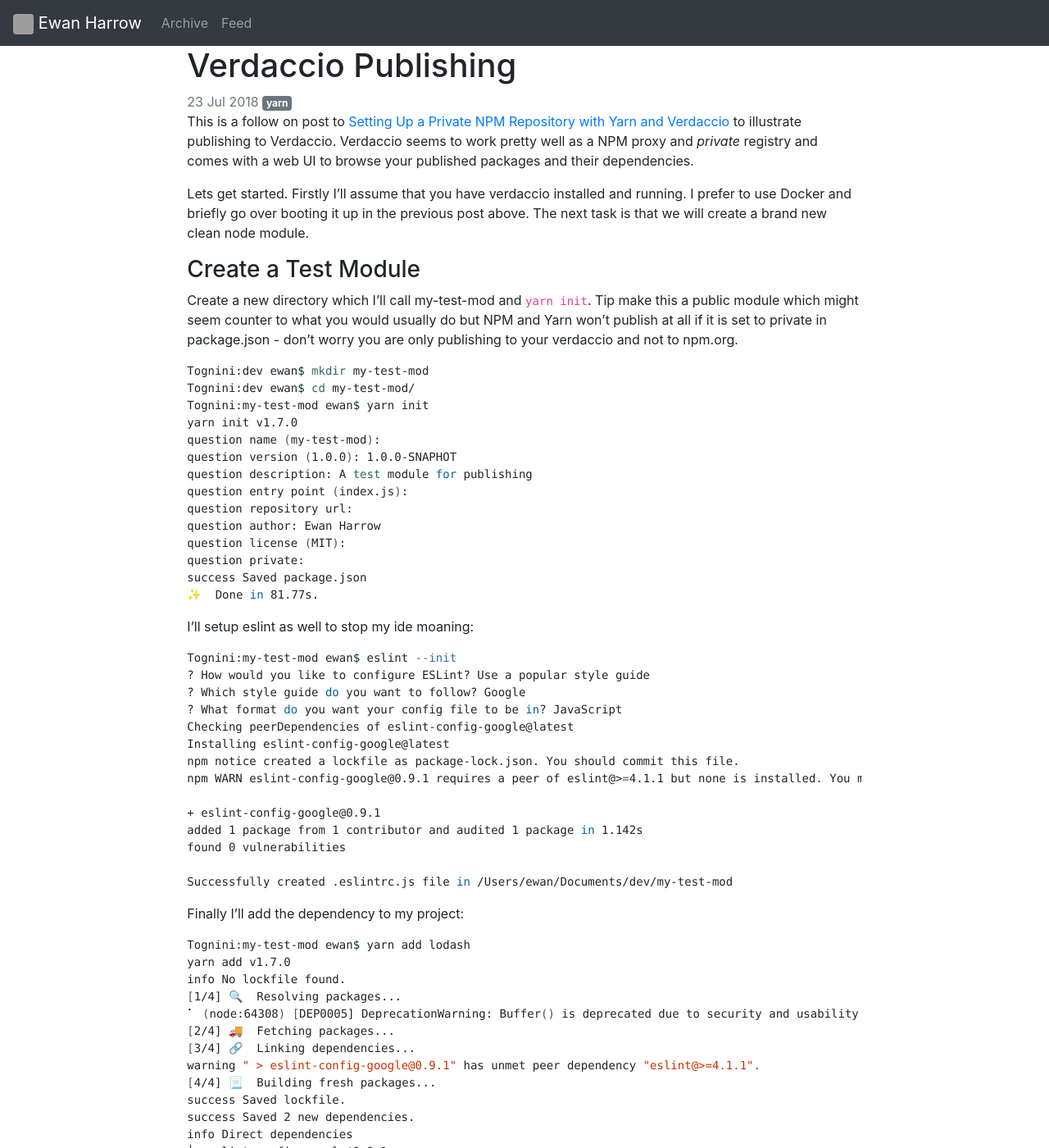
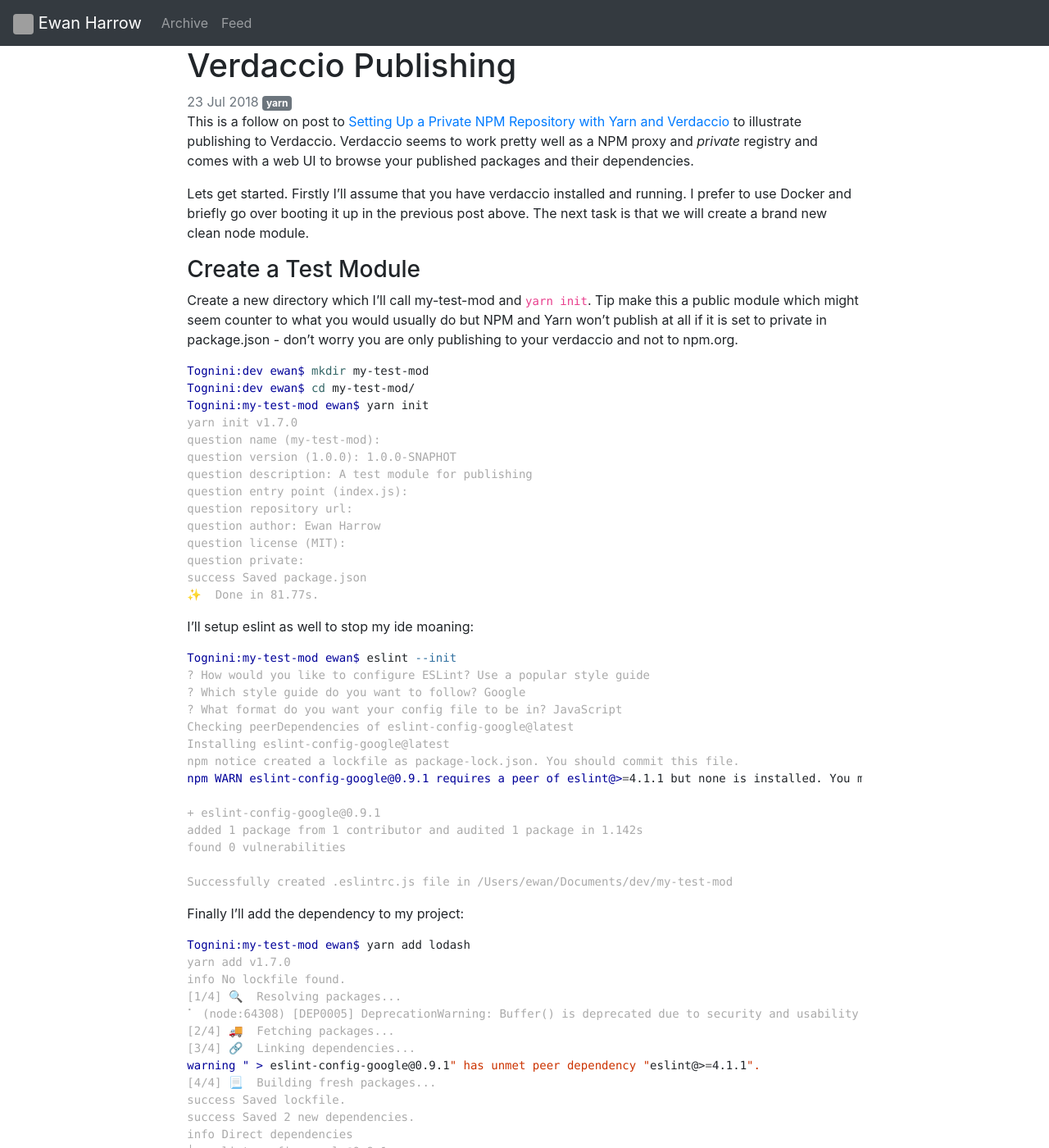
Before and after one commit to eharrow/eharrow.github.io, a Jekyll site: the page built from _posts/2018-07-23-Verdaccio-web-ui.md, in a window 1280 px wide and 1400 px high. Shown: the whole window at 82% size. Built offline with Jekyll 4.4.1, drawn with Linux system fonts in a browser that asks for light colours; comment, search, counter and statistics services are not loaded; some of the changed text lies outside the part shown; grey boxes are pictures that could not be loaded.

Commit message:
fix: code block switched to terminal for highlighting

````diff
--- a/_posts/2018-07-23-Verdaccio-web-ui.md
+++ b/_posts/2018-07-23-Verdaccio-web-ui.md
@@ -11,7 +11,7 @@
 ### Create a Test Module
 Create a new directory which I'll call my-test-mod and `yarn init`.  Tip make this a public module which might seem counter to what you would usually do but NPM and Yarn won't publish at all if it is set to private in package.json - don't worry you are only publishing to your verdaccio and not to npm.org.
 
-``` shell
+```terminal
 Tognini:dev ewan$ mkdir my-test-mod
 Tognini:dev ewan$ cd my-test-mod/
 Tognini:my-test-mod ewan$ yarn init
@@ -29,7 +29,8 @@
 ```
 
 I'll setup eslint as well to stop my ide moaning:
-``` shell
+
+```terminal
 Tognini:my-test-mod ewan$ eslint --init
 ? How would you like to configure ESLint? Use a popular style guide
 ? Which style guide do you want to follow? Google
@@ -47,7 +48,7 @@
 ```
 
 Finally I'll add the dependency to my project:
-``` shell
+``` terminal
 Tognini:my-test-mod ewan$ yarn add lodash
 yarn add v1.7.0
 info No lockfile found.
@@ -83,7 +84,7 @@
 ### Publish to Verdaccio
 Login to the package manager which will take care of adding your account to the registry.
 
-``` shell
+``` terminal
 Tognini:my-test-mod ewan$ yarn login
 yarn login v1.7.0
 question npm username: erch
@@ -93,7 +94,7 @@
 
 You won't be asked for credentials until you try to publish.
 
-``` shell
+``` terminal
 Tognini:my-test-mod ewan$ yarn publish
 yarn publish v1.7.0
 [1/4] Bumping version...
@@ -122,7 +123,7 @@
 
 Therefore create another new module.
 
-``` shell
+``` terminal
 Tognini:dev ewan$ mkdir my-test-app-using-test-module
 Tognini:dev ewan$ cd my-test-app-using-test-module/
 Tognini:my-test-app-using-test-module ewan$ yarn init
@@ -141,7 +142,7 @@
 
 Now add the test modules as a dependency usng yarn:
 
-``` shell
+``` terminal
 Tognini:my-test-app-using-test-module ewan$ yarn add my-test-mod
 yarn add v1.7.0
 info No lockfile found.
@@ -162,7 +163,7 @@
 
 Check that the module `my-test-mod` has been pulled in from the registry:
 
-``` shell
+``` terminal
 Tognini:my-test-app-using-test-module ewan$ ls node_modules/
 lodash			my-test-mod
 Tognini:my-test-app-using-test-module ewan$ ls node_modules/my-test-mod/
@@ -178,7 +179,7 @@
 
 and execute with `node index.js`.
 
-``` shell
+``` terminal
 Tognini:my-test-app-using-test-module ewan$ node index.js
 using testMod: Test from module
 ```
````
